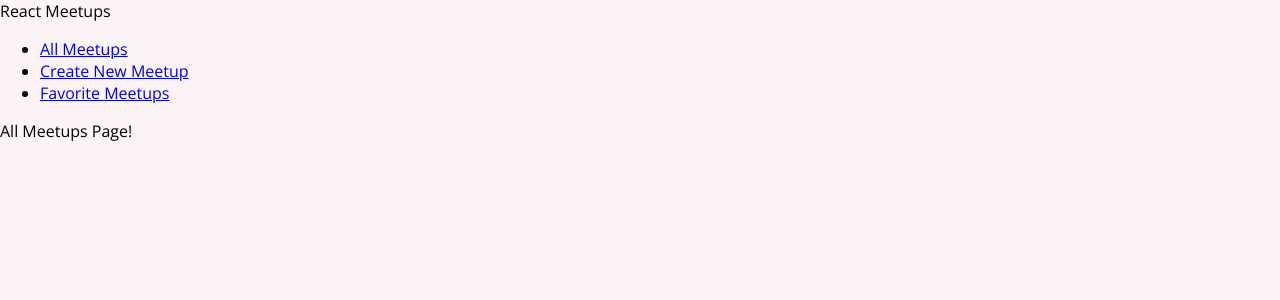
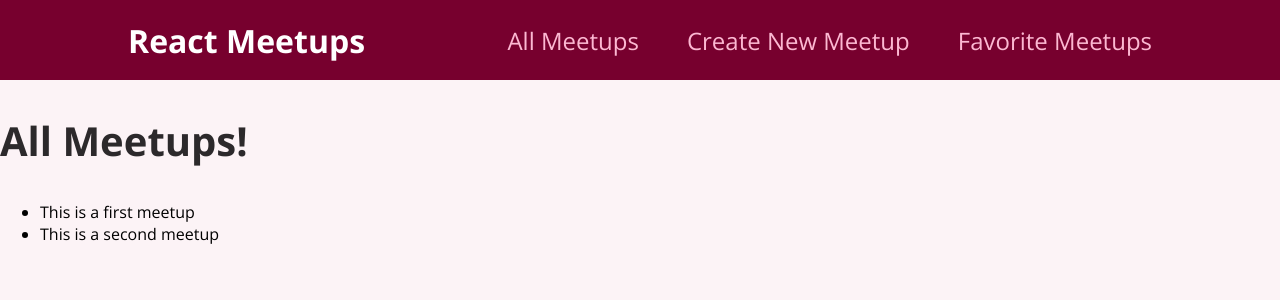
Before and after one commit to SheriffSoco/meetup-demo, a React (Create React App) app: page / in a window 1280 px wide. Shown: the top 300 px of the page. Built offline with nearby package versions, Linux system fonts and the light colour scheme.

Commit message:
Add components to AllMeetups page

```diff
--- a/src/components/layout/MainNavigation.js
+++ b/src/components/layout/MainNavigation.js
@@ -1,9 +1,11 @@
 import { Link } from "react-router-dom";
+
+import classes from './MainNavigation.module.css';
 
 function MainNavigation() {
   return (
-    <header>
-      <div>React Meetups</div>
+    <header className={classes.header}>
+      <div className={classes.logo}>React Meetups</div>
       <nav>
         <ul>
           <li>
--- /dev/null
+++ b/src/components/layout/MainNavigation.module.css
@@ -0,0 +1,47 @@
+.header {
+    width: 100%;
+    height: 5rem;
+    display: flex;
+    align-items: center;
+    justify-content: space-between;
+    background-color: #77002e;
+    padding: 0 10%;
+  }
+
+  .logo {
+    font-size: 2rem;
+    color: white;
+    font-weight: bold;
+  }
+
+  .header ul {
+    list-style: none;
+    margin: 0;
+    padding: 0;
+    display: flex;
+    align-items: baseline;
+  }
+
+  .header li {
+    margin-left: 3rem;
+  }
+
+  .header a {
+    text-decoration: none;
+    font-size: 1.5rem;
+    color: #fcb8d2;
+  }
+
+  .header a:hover,
+  .header a:active,
+  .header a.active {
+    color: white;
+  }
+
+  .badge {
+    background-color: #cc2062;
+    color: white;
+    border-radius: 12px;
+    padding: 0 1rem;
+    margin-left: 0.5rem;
+  }
--- a/src/pages/AllMeetups.js
+++ b/src/pages/AllMeetups.js
@@ -1,8 +1,34 @@
+const DUMMY_DATA = [
+  {
+    id: "m1",
+    title: "This is a first meetup",
+    image:
+      "https://upload.wikimedia.org/wikipedia/commons/thumb/d/d3/Stadtbild_M%C3%BCnchen.jpg/2560px-Stadtbild_M%C3%BCnchen.jpg",
+    address: "Meetupstreet 5, 12345 Meetup City",
+    description:
+      "This is a first, amazing meetup which you definitely should not miss. It will be a lot of fun!",
+  },
+  {
+    id: "m2",
+    title: "This is a second meetup",
+    image:
+      "https://upload.wikimedia.org/wikipedia/commons/thumb/d/d3/Stadtbild_M%C3%BCnchen.jpg/2560px-Stadtbild_M%C3%BCnchen.jpg",
+    address: "Meetupstreet 5, 12345 Meetup City",
+    description:
+      "This is a first, amazing meetup which you definitely should not miss. It will be a lot of fun!",
+  },
+];
+
 function AllMeetupsPage() {
   return (
-    <div>
-      All Meetups Page!
-    </div>
+    <section>
+      <h1>All Meetups!</h1>
+      <ul>
+        {DUMMY_DATA.map((meetup) => {
+          return <li key={meetup.id}>{meetup.title}</li>;
+        })}
+      </ul>
+    </section>
   );
 }
 
```
